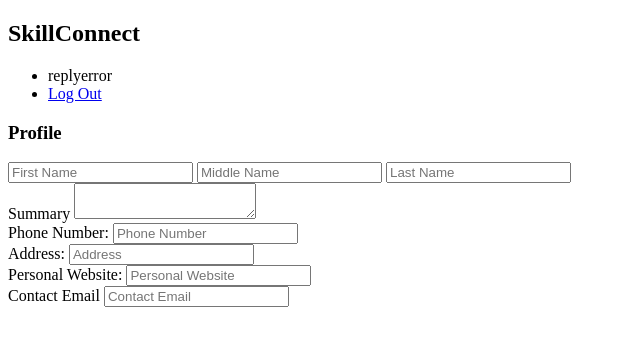
After one commit to madhushree-balu/SkillConnect, a Flask app: template templates/profile.html in a window 1280 px wide. The commit adds this page. Shown: the top 346 px of the page, without its empty margins (0-640 px from the left). Run offline with Flask 3, Linux system fonts and the light colour scheme; the template is opened without the code that fills it, so the values that code supplies are empty; a user stored in the database is signed in; data comes from the database, SQL or seed files in the repository; both versions use the stored data as it was after the commit.

Commit message:
modified:   app.py 	modified:   blueprints/auth.py 	modified:   handler/db.py 	modified:   handler/models.py 	new file:   static/base.css 	modified:   storage.sqlite3 	modified:   templates/auth/login.html 	modified:   templates/auth/signup.html 	new file:   templates/base.html 	modified:   templates/index.html 	new file:   templates/profile.html

```diff
--- a/app.py
+++ b/app.py
@@ -1,6 +1,6 @@
 from flask import (
     Flask, request, session, url_for,
-    render_template, redirect
+    render_template, redirect, flash, get_flashed_messages
 )
 import re
 from handler import db, models, utils
@@ -26,7 +26,7 @@
         return
 
     # Allow access to index page
-    if request.endpoint == 'index':
+    if request.endpoint == 'index' or request.endpoint is None:
         return
 
     # If user is not logged in, redirect to login
@@ -35,21 +35,57 @@
 
     # Optional: Session validation using IP (uncomment if needed)
     sessionId = utils.hash_password(str(userId) + str(ip))
-    sessionUserId = sessionHandler.get_session(sessionId)
-    if sessionUserId != userId:
+    dbSession = sessionHandler.get_session(sessionId)
+
+    if not dbSession:
         session.clear()
+        flash("Invalid Session!", "error")
+        return redirect(url_for("auth.login"))
+
+    if dbSession.userId != userId:
+        session.clear()
+        flash("Invalid Session!", "error")
         return redirect(url_for("auth.login"))
 
 
 @app.get("/")
 def index():
-    userId = session.get("userId", None)
     return render_template("index.html")
 
 
 @app.get("/profile")
 def profile():
-    return render_template("profile.html")
+    userId = session.get("userId", None)
+
+    if userId is None:
+        session.clear()
+        flash("Please log in first", "error")
+        return redirect(url_for("auth.login"))
+
+    userHandler = db.UserHandler()
+    user = userHandler.get_user(userId)
+
+    if user is None:
+        session.clear()
+        flash("User not found", "error")
+        return redirect(url_for("auth.login"))
+
+    profile = userHandler.get_user_profile(userId)
+
+    if profile is None:
+        profile = userHandler.create_user_profile(models.UserProfile(userId=userId))
+
+    if not profile:
+        session.clear()
+        flash("Could not create profile!", "error")
+        return redirect(url_for("auth.login"))
+
+
+    education = userHandler.get_educations(userId) or []
+    experience = userHandler.get_experiences(userId) or []
+    skills = userHandler.get_user_skills_with_names(userId) or []
+
+    return render_template("profile.html", user=user, profile=profile, education=education, experience=experience, skills=skills)
 
 
 app.register_blueprint(api.api)
--- a/handler/db.py
+++ b/handler/db.py
@@ -20,11 +20,16 @@
     FOREIGN KEY (userId) REFERENCES users(userId) ON DELETE CASCADE
 );
 
--- Freelancer Profile Table
-CREATE TABLE IF NOT EXISTS freelancer_profiles (
+CREATE TABLE IF NOT EXISTS user_profiles (
     userId INTEGER PRIMARY KEY,
     firstName TEXT NOT NULL,
+    middleName TEXT,
     lastName TEXT NOT NULL,
+    summary TEXT DEFAULT '',
+    phoneNumber TEXT DEFAULT '',
+    address TEXT DEFAULT '',
+    personalWebsite TEXT DEFAULT '',
+    contactEmail TEXT DEFAULT '',
     FOREIGN KEY (userId) REFERENCES users(userId) ON DELETE CASCADE
 );
 
@@ -143,7 +148,7 @@
             try:
                 cursor.execute(
                     "INSERT INTO users (username, email, password, user_type) VALUES (?, ?, ?, ?)",
-                    (user.username, user.email, user.password, user.userType)
+                    (user.username, user.email, user.password, user.userType.value)
                 )
                 newUserId = cursor.lastrowid
                 connection.commit()
@@ -211,6 +216,7 @@
             return cursor.rowcount > 0
 
     def match_password(self, userId: int, password: str) -> bool:
+        print(userId, password)
         with DB() as connection:
             if not connection:
                 return False
@@ -260,82 +266,53 @@
                 return None
             return row[0]
 
-    # --------------------------
-    # Freelancer Profile Handler
-    # --------------------------
-    def create_freelancer_profile(self, profile: models.FreelancerProfile) -> models.FreelancerProfile | None:
+    # -----------
+    # User Profile
+    # -----------
+    def create_user_profile(self, profile: models.UserProfile) -> models.UserProfile | None:
         with DB() as connection:
             if not connection:
                 return None
             cursor = connection.cursor()
             try:
                 cursor.execute(
-                    "INSERT INTO freelancer_profiles (userId, firstName, lastName) VALUES (?, ?, ?)",
-                    (profile.userId, profile.firstName, profile.lastName)
+                    "INSERT INTO user_profiles (userId, firstName, middleName, lastName, summary, phoneNumber, address, personalWebsite, contactEmail) VALUES (?, ?, ?, ?, ?, ?, ?, ?, ?)",
+                    (profile.userId, profile.firstName, profile.middleName, profile.lastName, profile.summary, profile.phoneNumber, profile.address, profile.personalWebsite, profile.contactEmail)
                 )
                 connection.commit()
                 return profile
             except sqlite3.IntegrityError:
                 return None
 
-    def get_freelancer_profile(self, userId: int) -> models.FreelancerProfile | None:
+    def get_user_profile(self, userId: int) -> models.UserProfile | None:
         with DB() as connection:
             if not connection:
                 return None
             cursor = connection.cursor()
-            cursor.execute(
-                "SELECT * FROM freelancer_profiles WHERE userId = ?",
-                (userId,)
-            )
+            cursor.execute("SELECT * FROM user_profiles WHERE userId = ?", (userId,))
             row = cursor.fetchone()
-
             if row is None:
                 return None
 
-            # Get related data
-            education = self.get_educations(userId) or []
-            experience = self.get_experiences(userId) or []
-            skills = self.get_user_skills_with_names(userId) or []
-
-            return models.FreelancerProfile(
-                userId=row[0],
-                firstName=row[1],
-                lastName=row[2],
-                education=education,
-                experience=experience,
-                skills=skills
+            return models.UserProfile(
+                userId=row[0], firstName=row[1], middleName=row[2],
+                lastName=row[3], summary=row[4], phoneNumber=row[5],
+                address=row[6], personalWebsite=row[7], contactEmail=row[8]
             )
-
-    def update_freelancer_profile(self, profile: models.FreelancerProfile) -> models.FreelancerProfile | None:
+    def update_user_profile(self, profile: models.UserProfile) -> models.UserProfile | None:
         with DB() as connection:
             if not connection:
                 return None
             cursor = connection.cursor()
             try:
                 cursor.execute(
-                    "UPDATE freelancer_profiles SET firstName = ?, lastName = ? WHERE userId = ?",
-                    (profile.firstName, profile.lastName, profile.userId)
+                    "UPDATE user_profiles SET firstName = ?, middleName = ?, lastName = ?, summary = ?, phoneNumber = ?, address = ?, personalWebsite = ?, contactEmail = ? WHERE userId = ?",
+                    (profile.firstName, profile.middleName, profile.lastName, profile.summary, profile.phoneNumber, profile.address, profile.personalWebsite, profile.contactEmail, profile.userId)
                 )
                 connection.commit()
                 return profile
             except sqlite3.IntegrityError:
                 return None
-
-    def delete_freelancer_profile(self, userId: int) -> bool:
-        profile = self.get_freelancer_profile(userId)
-        if profile is None:
-            return False
-
-        with DB() as connection:
-            if not connection:
-                return False
-            cursor = connection.cursor()
-            cursor.execute(
-                "DELETE FROM freelancer_profiles WHERE userId = ?",
-                (userId,)
-            )
-            connection.commit()
-            return cursor.rowcount > 0
 
     # --------------------------
     # User Skill Handler
--- a/handler/models.py
+++ b/handler/models.py
@@ -4,8 +4,8 @@
 
 # User Type Enum
 class UserType(Enum):
-    FREELANCER = "freelancer"
-    EMPLOYER = "employer"
+    FREELANCER = "FREELANCER"
+    EMPLOYER = "RECRUITER"
 
 # --------------------------
 # Core User & Session Models
@@ -17,6 +17,18 @@
     email: str = Field(..., description="Unique email address")
     password: str = Field(..., min_length=1, description="Hashed password")
     userType: UserType
+
+
+class UserProfile(BaseModel):
+    userId: int = Field(..., description="User ID")
+    firstName: str = ""
+    middleName: str = ""
+    lastName: str = ""
+    summary: str = ""
+    phoneNumber: str = ""
+    address: str = ""
+    personalWebsite: str = ""
+    contactEmail: str = ""
 
 
 class Session(BaseModel):
@@ -61,19 +73,6 @@
     startDate: str = Field(..., description="Start date (YYYY-MM-DD format)")
     endDate: Optional[str] = Field(default=None, description="End date (YYYY-MM-DD format, null if current)")
     description: Optional[str] = Field(default=None, description="Job description")
-
-
-# --------------------------
-# Freelancer Models
-# --------------------------
-
-class FreelancerProfile(BaseModel):
-    userId: int = Field(..., description="Associated user ID")
-    firstName: str = Field(..., min_length=1, description="First name")
-    lastName: str = Field(..., min_length=1, description="Last name")
-    education: List[Education] = Field(default_factory=list, description="List of education records")
-    experience: List[Experience] = Field(default_factory=list, description="List of experience records")
-    skills: List[Skill] = Field(default_factory=list, description="List of skills")
 
 
 # --------------------------
--- /dev/null
+++ b/templates/base.html
@@ -0,0 +1,33 @@
+<!doctype html>
+
+<head>
+    <title>{% block title %}{% endblock %} - Skill Connect</title>
+    <link rel="stylesheet" href="{{ url_for('static', filename='base.css') }}">
+    {% block head %}{% endblock %}
+</head>
+<body>
+    <nav>
+        <h1>SkillConnect</h1>
+        <ul>
+            {% if "username" in session %}
+            <li><span>{{ session['username'] }}</span>
+            <li><a href="{{ url_for('auth.logout') }}">Log Out</a>
+                {% else %}
+            <li><a href="{{ url_for('auth.signup') }}">Signin</a>
+            <li><a href="{{ url_for('auth.login') }}">Log In</a>
+                {% endif %}
+        </ul>
+    </nav>
+
+    <div id="notifications">
+        {% for message in get_flashed_messages() %}
+        <div class="flash">{{ message }}</div>
+        {% endfor %}
+    </div>
+
+    <section id="page">
+        {% block content %}{% endblock %}
+    </section>
+</body>
+{% block scripts %}{% endblock %}
+</html>
--- a/templates/index.html
+++ b/templates/index.html
@@ -0,0 +1,5 @@
+{% extends 'base.html' %}
+
+{% block content %}
+    <h1>Home</h1>
+{% endblock %}
--- /dev/null
+++ b/templates/profile.html
@@ -0,0 +1,44 @@
+{% extends 'base.html' %}
+{% block title %}Profile{% endblock %}
+
+{% block content %}
+
+
+    <section id="profile">
+        <h1>Profile</h1>
+
+        <div class="nameField">
+            <input type="text" name="firstName" id="firstName" placeholder="First Name" value="{{ profile.firstName }}">
+            <input type="text" name="middleName" id="middleName" placeholder="Middle Name" value="{{ profile.middleName }}">
+            <input type="text" name="lastName" id="lastName" placeholder="Last Name" value="{{ profile.lastName }}">
+        </div>
+
+        <div class="inputField">
+            <label for="summary">Summary</label>
+            <textarea name="summary" id="summary">{{ profile.summary }}</textarea>
+        </div>
+
+        <div class="inputField">
+            <label for="phoneNumber">Phone Number:</label>
+            <input type="text" name="phoneNumber" id="phoneNumber" placeholder="Phone Number" value="{{ profile.phoneNumber }}">
+        </div>
+
+        <div class="inputField">
+            <label for="address">Address:</label>
+            <input type="text" name="address" id="address" placeholder="Address" value="{{ profile.address }}">
+        </div>
+
+        <div class="inputField">
+            <label for="personalWebsite">Personal Website:</label>
+            <input type="text" name="personalWebsite" id="personalWebsite" placeholder="Personal Website" value="{{ profile.personalWebsite }}">
+        </div>
+
+        <div class="inputField">
+            <label for="contactEmail">Contact Email</label>
+            <input type="text" name="contactEmail" id="contactEmail" placeholder="Contact Email" value="{{ profile.contactEmail }}">
+        </div>
+
+    </section>
+
+
+{% endblock %}
```
Also changed, not shown: blueprints/auth.py (+18 -7 lines), templates/auth/login.html (+7 -12 lines), templates/auth/signup.html (+5 -10 lines), static/base.css (added), storage.sqlite3.
